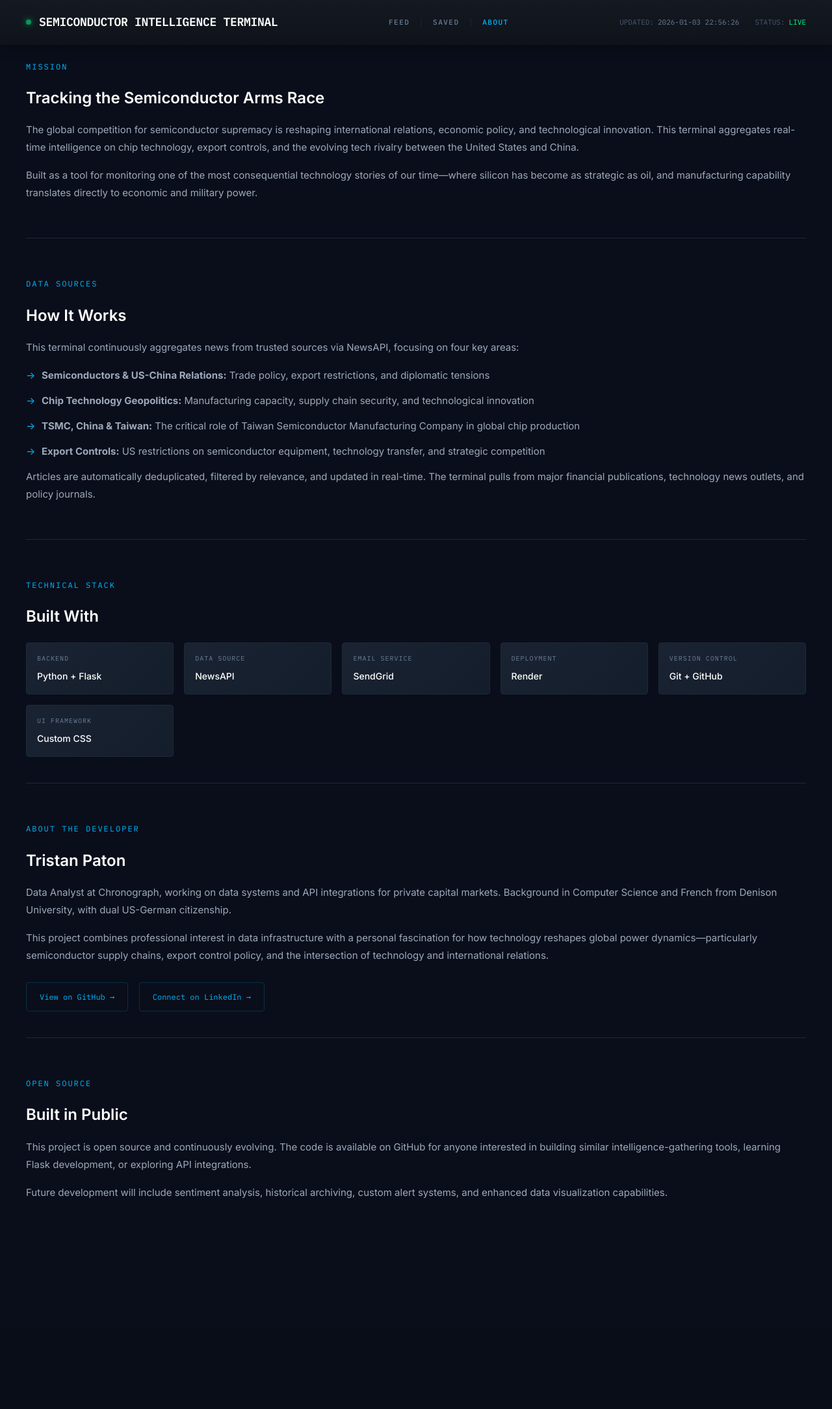
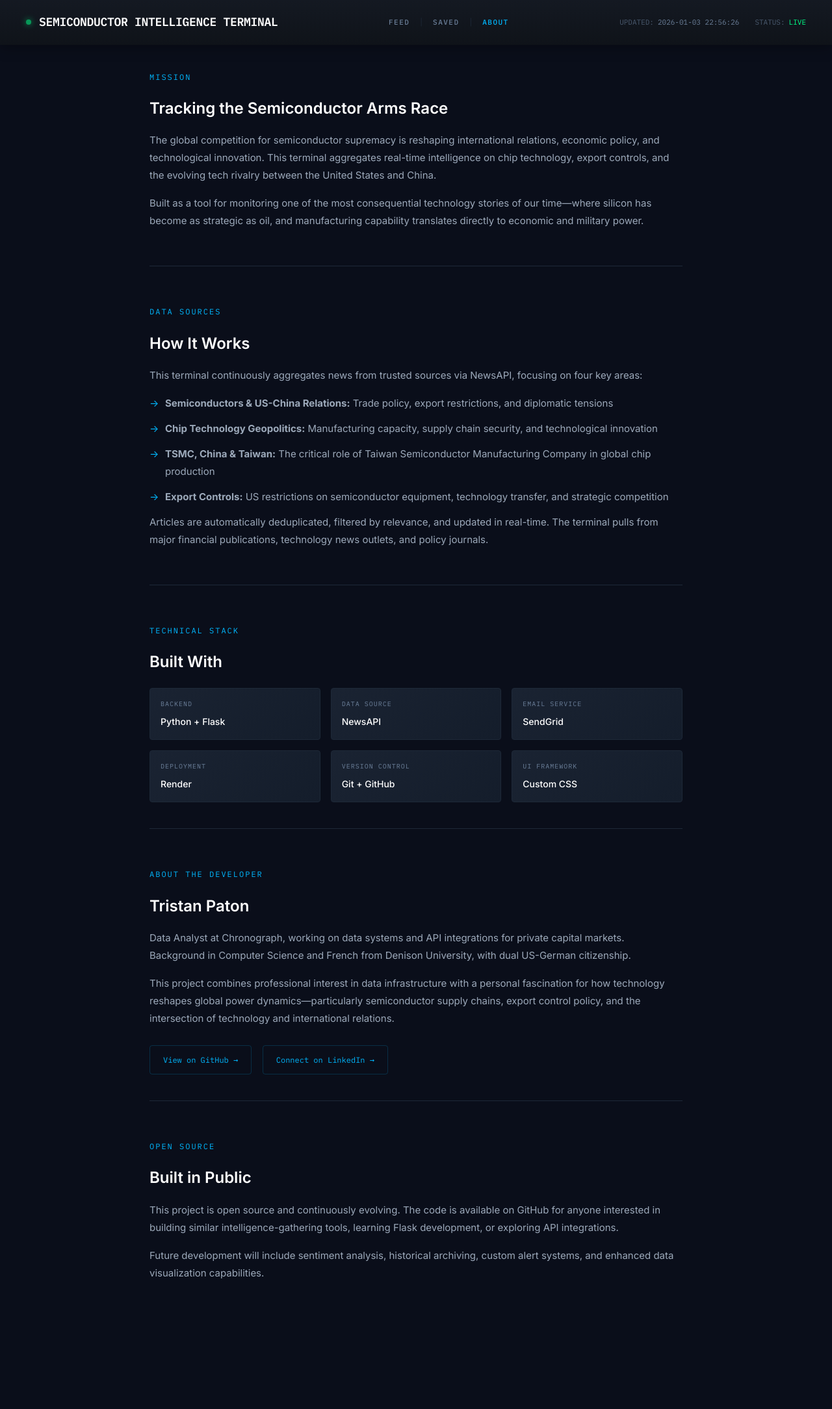
Before and after one commit to tristan333/news-aggregator, a Flask app: page /about in a window 1280 px wide. Shown: the whole page at 65% size. Before the commit the page ends 1845 px from the top, so only its background shows below. Run offline with Flask 3, Linux system fonts and the light colour scheme.

Commit message:
style changes

```diff
--- a/templates/about.html
+++ b/templates/about.html
@@ -153,10 +153,10 @@
             border-bottom-color: #00b8ff;
         }
 
-       .container {
-            max-width: 1400px;
+        .container {
+            max-width: 900px;
             margin: 0 auto;
-            padding: 24px 40px 80px;  /* Changed from 40px to 24px */
+            padding: 40px 40px 80px;
         }
 
         .about-section {
--- a/templates/index.html
+++ b/templates/index.html
@@ -500,7 +500,6 @@
 </div>
 
 <div class="container">
-    <div class="container">
         <!-- Search Bar -->
        <!-- Search Bar -->
     <div class="search-container">
--- a/templates/saved.html
+++ b/templates/saved.html
@@ -282,8 +282,8 @@
     </div>
 </div>
 
-<div class="container">    <div class="container">
-        <div class="page-header">
+<div class="container">
+    <div class="page-header">
             <h2 class="page-title">SAVED ARTICLES</h2>
             <button id="clearAllBtn" class="action-btn" style="display: none;">CLEAR ALL</button>
         </div>
```
